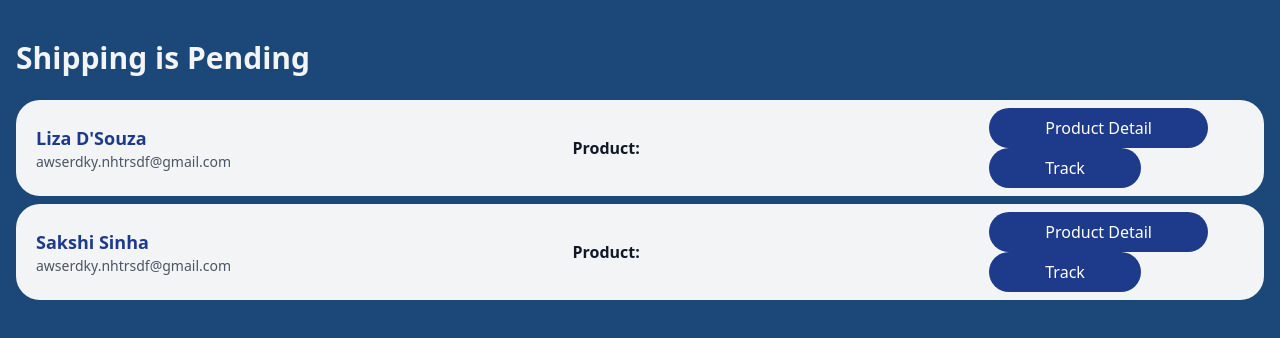
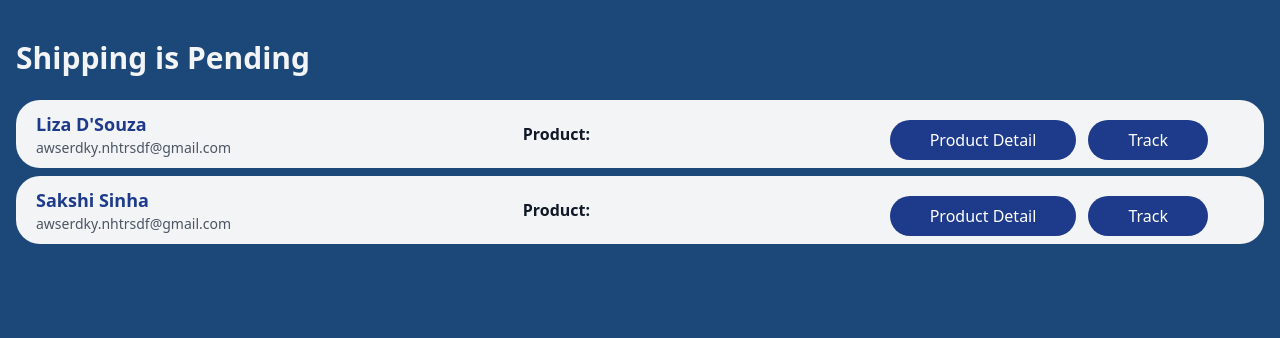
Before and after one commit to braceletProductions/augse-dashboard, a Next.js app: page /shipping/shipping in a window 1280 px wide. Shown: the top 338 px of the page. Built offline with nearby package versions, Linux system fonts and the light colour scheme.

Commit message:
css fixed

```diff
--- a/src/pages/shipping/shipping.jsx
+++ b/src/pages/shipping/shipping.jsx
@@ -1,8 +1,9 @@
 import React from "react";
-import Link from "next/link"; // Import Link from Next.js
+import Link from "next/link";
 
 import customerData from "@/tempData/customerData";
-const shipping = () => {
+
+const Shipping = () => {
   return (
     <div className="flex-1">
       <div className="mt-10 mb-12 px-4">
@@ -29,16 +30,16 @@ const shipping = () => {
                     Product:
                   </h2>
                 </div>
-                <div className="pr-7">
+                <div className="pr-7 flex flex-col mt-3 sm:flex-row sm:space-x-3">
                   <Link
                     href={`/product/[productId]`}
-                    as={`/product/${customer.productId}`} // Use the "as" prop
+                    as={`/product/${customer.productId}`}
                   >
-                    <div className="bg-blue-900 text-white px-14 py-2 rounded-3xl lg:mt-0 sm:mt-3">
+                    <div className="bg-blue-900 text-white px-10 py-2 rounded-3xl">
                       Product Detail
                     </div>
                   </Link>
-                  <button className="bg-blue-900 text-white px-14 py-2 rounded-3xl lg:mt-0 sm:mt-3">
+                  <button className="bg-blue-900 text-white px-10 py-2 rounded-3xl mt-3 sm:mt-0">
                     Track
                   </button>
                 </div>
@@ -51,4 +52,4 @@ const shipping = () => {
   );
 };
 
-export default shipping;
+export default Shipping;
```
